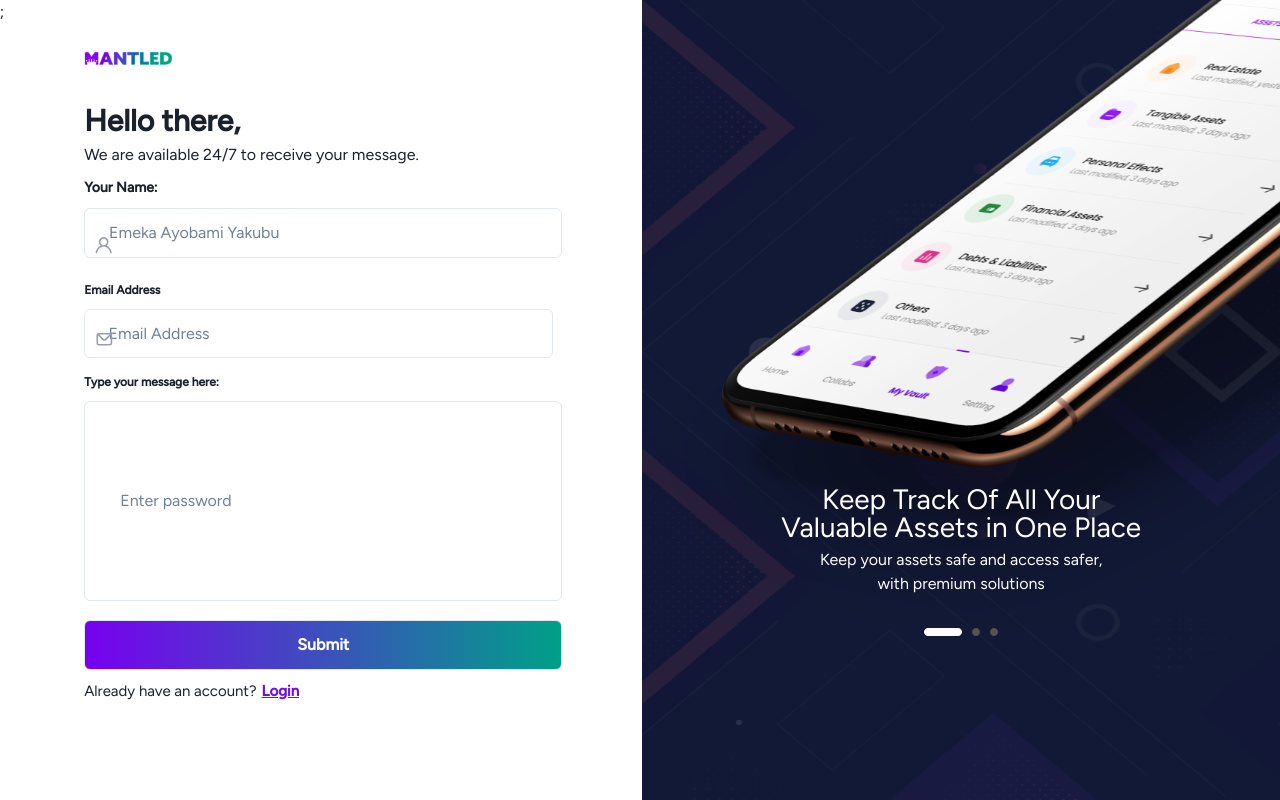
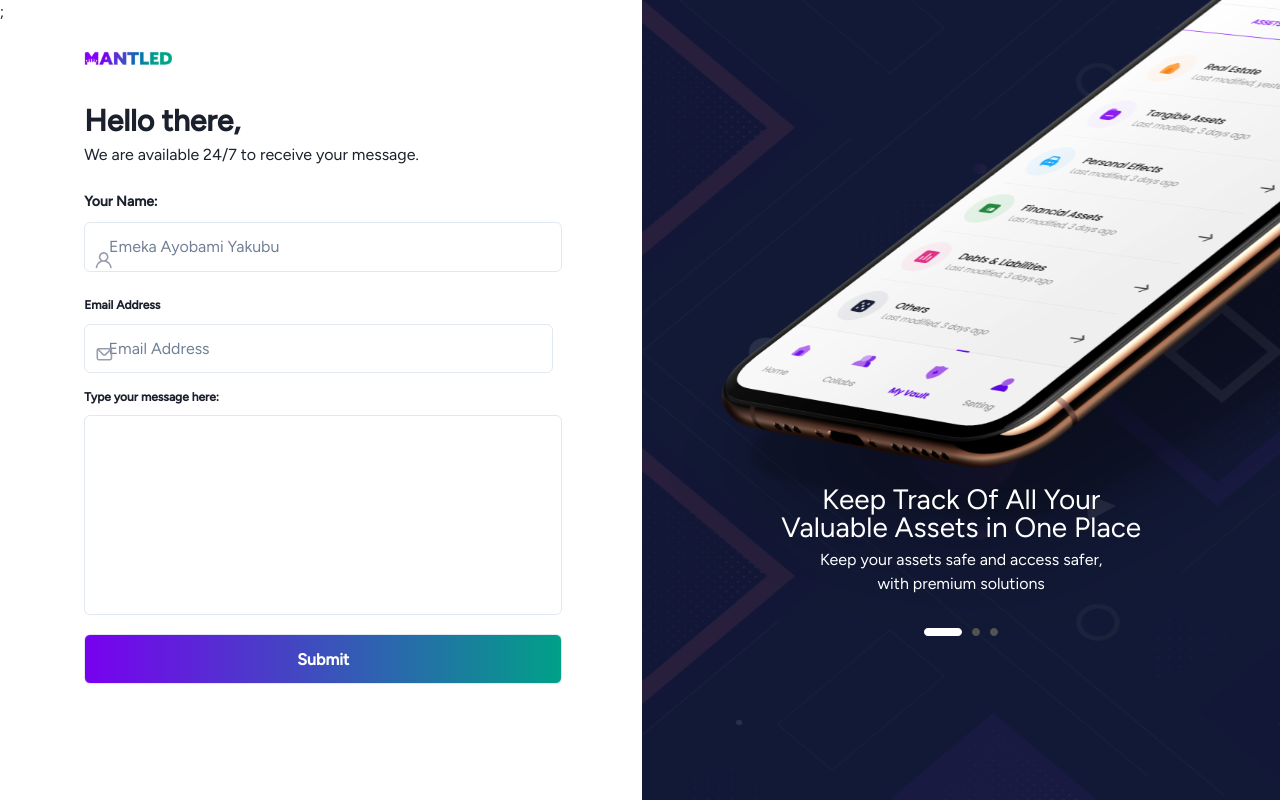
Before and after one commit to Kingcollins004/mantled-webapp, a React (Create React App) app: page /contact-us in a window 1280 px wide. Built offline with nearby package versions, Linux system fonts and the light colour scheme.

Commit message:
changes update

```diff
--- a/src/pages/ContactUs.js
+++ b/src/pages/ContactUs.js
@@ -40,7 +40,7 @@ const ContactUs = () => {
             </Box>
 
             <form>
-              <Box marginTop="2%">
+              <Box marginTop="5%">
                 <Text
                   htmlFor="username"
                   marginBottom="10px"
@@ -107,10 +107,8 @@ const ContactUs = () => {
                     height="200px"
                     paddingLeft={{ base: "10px", md: "35px" }}
                     type="text"
-                    placeholder="Enter password"
-                    id="password"
+                    id="text"
                     required
-                    aria-describedby="pwdnote"
                   />
                 </InputGroup>
               </Box>
@@ -130,13 +128,6 @@ const ContactUs = () => {
                 Submit
               </Button>
             </form>
-
-            <Text marginTop="10px" fontSize="15px">
-              Already have an account?
-              <Link to="login" className="login">
-                Login
-              </Link>
-            </Text>
           </Box>
           <Box
             backgroundSize="cover"
```
